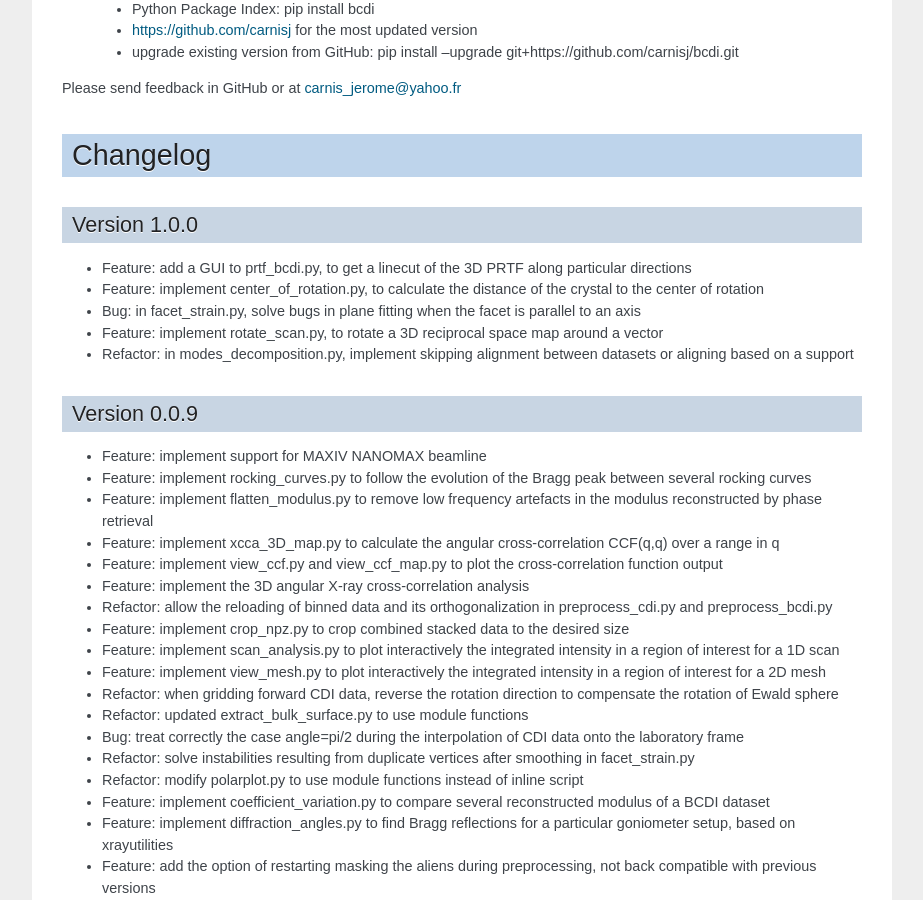
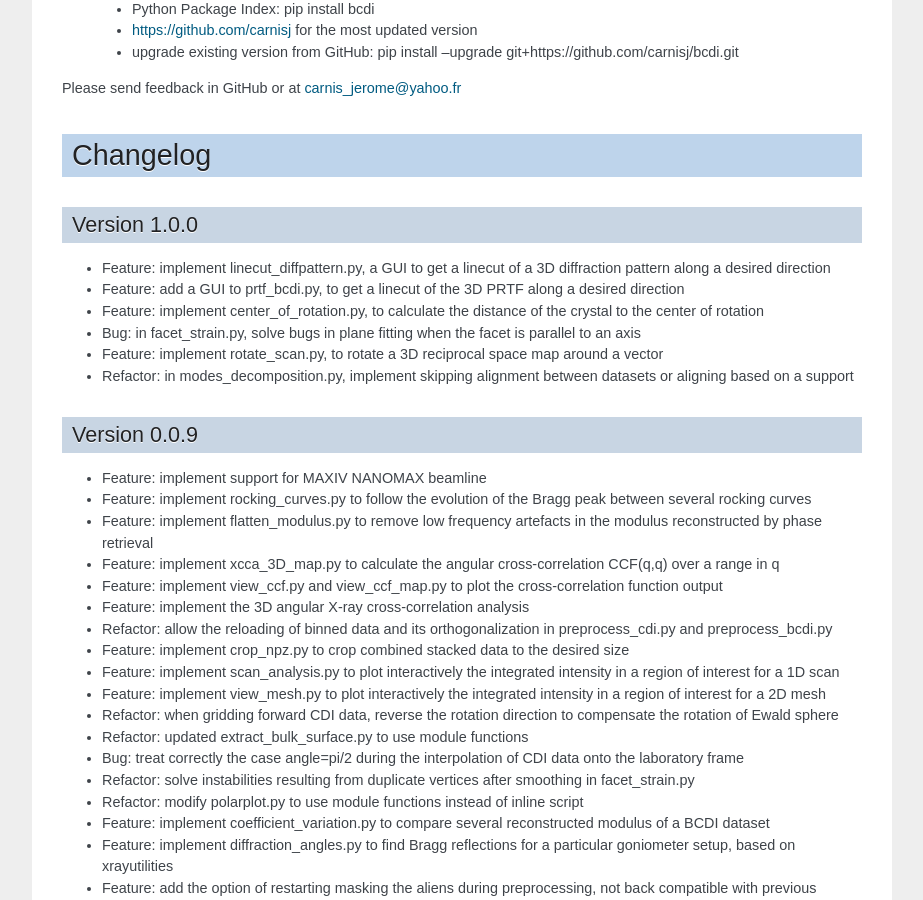
Before and after one commit to carnisj/bcdi, a Sphinx documentation site: the page built from doc/index.rst, in a window 1280 px wide and 900 px high, scrolled down 1572 px. Shown: the whole window, without its empty margins (198-1121 px from the left). Built offline with Sphinx 7.4.7, drawn with Linux system fonts in a browser that asks for light colours.

Commit message:
Update the list of scripts and HISTORY.rst

```diff
--- a/HISTORY.rst
+++ b/HISTORY.rst
@@ -1,7 +1,9 @@
 Version 1.0.0
 -------------
 
-* Feature: add a GUI to prtf_bcdi.py, to get a linecut of the 3D PRTF along particular directions
+* Feature: implement linecut_diffpattern.py, a GUI to get a linecut of a 3D diffraction pattern along a desired direction
+
+* Feature: add a GUI to prtf_bcdi.py, to get a linecut of the 3D PRTF along a desired direction
 
 * Feature: implement center_of_rotation.py, to calculate the distance of the crystal to the center of rotation
 
--- a/setup.py
+++ b/setup.py
@@ -30,6 +30,7 @@ setup(name='bcdi', version='0.0.9',
                'bcdi/facet_recognition/scripts/facet_strain.py',
                'bcdi/facet_recognition/scripts/polarplot.py',
                'bcdi/graph/scripts/3Dobject_movie.py',
+               'bcdi/graph/scripts/linecut_diffpattern.py',
                'bcdi/graph/scripts/merge3D_qspace.py',
                'bcdi/graph/scripts/scan_analysis.py',
                'bcdi/graph/scripts/scan_movie.py',
```
Also changed, not shown: doc/scripts/index.rst (+8 -0 lines).
